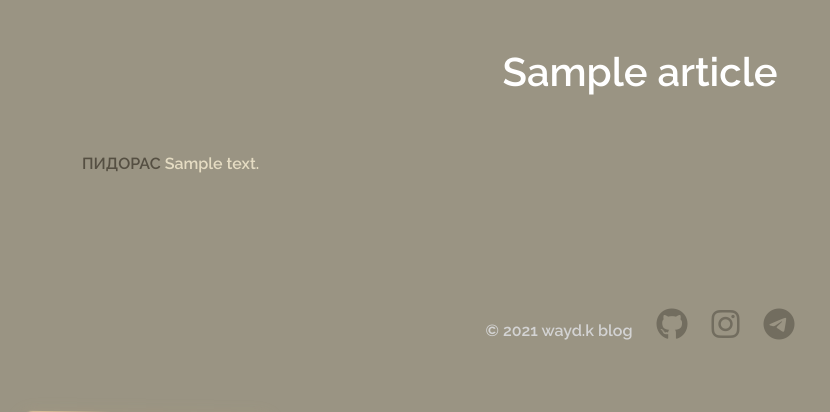
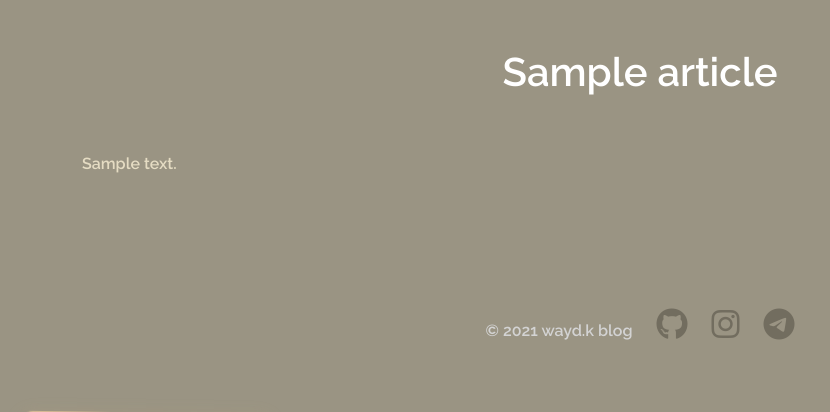
Before and after one commit to waydk/flask_blog, a Flask app: a page that uses blog/templates/article.html in a window 1280 px wide. Shown: the part 71-483 px from the top of the page, without its empty margins (0-830 px from the left). Run offline with Flask 2, Linux system fonts and the light colour scheme; tables that the repository leaves empty hold one stand-in row (values such as "Sample post"); parts of the project's set-up code (start-up, migrations or seed data) failed here and were passed over; some libraries are stand-ins or nearby versions.

Commit message:
1.0.0: some fixes

```diff
--- a/blog/templates/article.html
+++ b/blog/templates/article.html
@@ -1,7 +1,6 @@
 {% include "header.html" %}
     <h1 class="text-center p-5">{{ article.title_ru }}</h1>
     <div class="container pb-3">
-        <b style="color: #554f42;">ПИДОРАС</b>
         {% for item in article.content_ru.split() %}
             {% if item.startswith('!image') %}
                 <hr>
```
